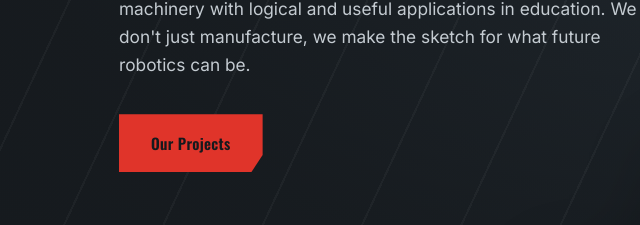
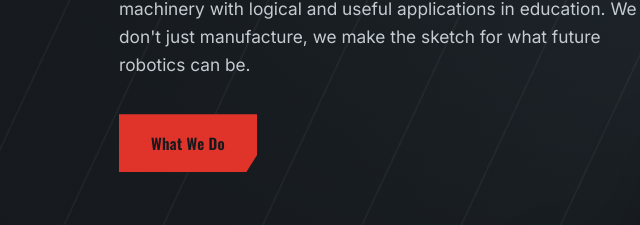
Before and after one commit to xthanxol/storque, a plain HTML site: page index.html in a window 1280 px wide. Shown: the part 448-673 px from the top of the page, 219-859 px from the left. Drawn offline with nearby package versions, Linux system fonts and the light colour scheme.

Commit message:
Update index.html

```diff
--- a/index.html
+++ b/index.html
@@ -450,7 +450,7 @@
     <h1>Engineering the <em>ground</em><br>beneath tomorrow</h1>
     <p class="lead">Storque Industries delivers simple, efficient, and flexible machinery with logical and useful applications in education. We don't just manufacture, we make the sketch for what future robotics can be.</p>
     <div class="hero-cta">
-      <a href="#services" class="btn btn-amber">Our Projects</a>
+      <a href="#services" class="btn btn-amber">What We Do</a>
     </div>
     <div class="hero-meta">
       <div><strong data-count="1">0</strong><span>Year Operating</span></div>
```
